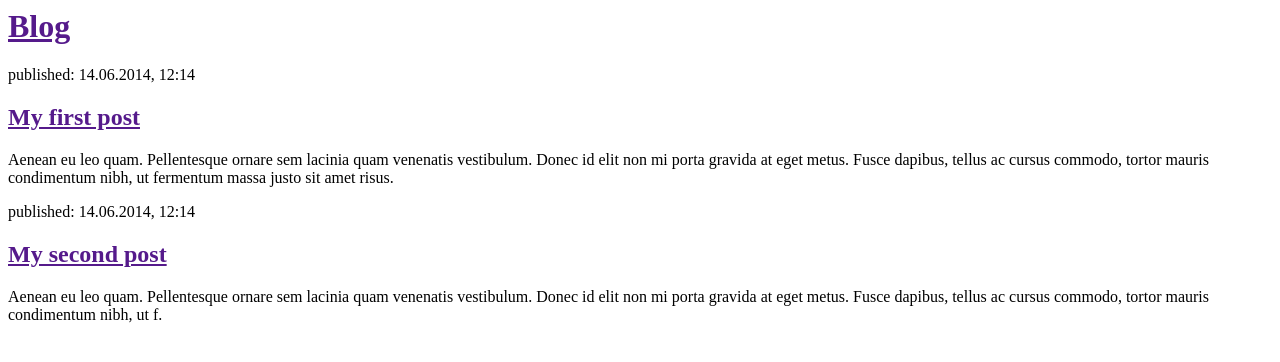
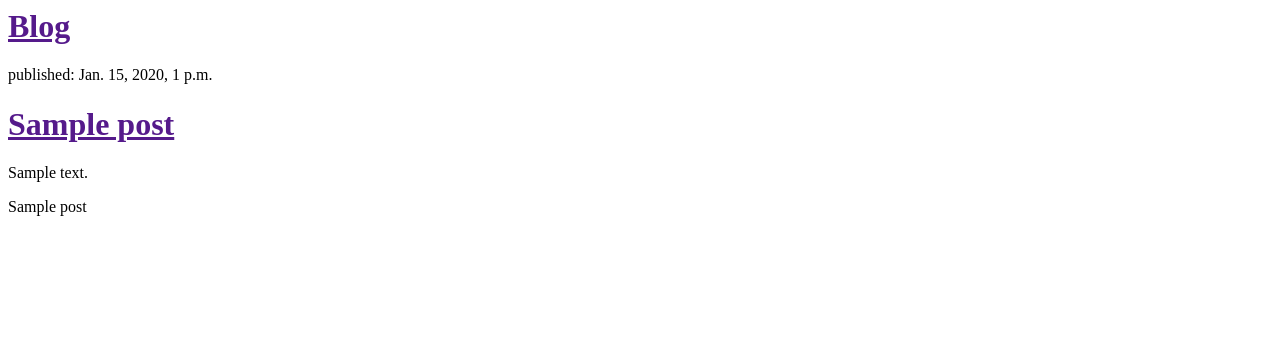
Before and after one commit to RagazziMoscow/my-first-blog, a Django app: template miniblog/templates/miniblog/post_list.html in a window 1280 px wide. Shown: the top 362 px of the page. Run offline with Django 3.2, Linux system fonts and the light colour scheme; the template is opened without the code that fills it: values that come from a table or form of the project are taken from there, others are empty; tables that the repository leaves empty hold one stand-in row (values such as "Sample post").

Commit message:
Modified templates to show posts as a list

```diff
--- a/miniblog/templates/miniblog/post_list.html
+++ b/miniblog/templates/miniblog/post_list.html
@@ -7,18 +7,13 @@
                 <h1><a href="">Blog</a></h1>
             </div>
 
-            <div>
-                <p>published: 14.06.2014, 12:14</p>
-                <h2><a href="">My first post</a></h2>
-                <p>Aenean eu leo quam. Pellentesque ornare sem lacinia quam venenatis vestibulum. Donec id elit non mi porta gravida at eget metus. Fusce dapibus, tellus ac cursus commodo, tortor mauris condimentum nibh, ut fermentum massa justo sit amet risus.</p>
-            </div>
-
-            <div>
-                <p>published: 14.06.2014, 12:14</p>
-                <h2><a href="">My second post</a></h2>
-                <p>Aenean eu leo quam. Pellentesque ornare sem lacinia quam venenatis vestibulum. Donec id elit non mi porta gravida at eget metus. Fusce dapibus, tellus ac cursus commodo, tortor mauris condimentum nibh, ut f.</p>
-            </div>
+            {% for post in posts %}
+                <div>
+                <p>published: {{ post.published_date }}</p>
+                <h1><a href="">{{ post.title }}</a></h1>
+                <p>{{ post.text|linebreaksbr }}</p>
+                {{ post }}
+                </div>
+            {% endfor %}
         </body>
-
-
     </html>
--- a/miniblog/views.py
+++ b/miniblog/views.py
@@ -1,6 +1,10 @@
 from django.shortcuts import render
+from django.utils import timezone
+from .models import Post
+
 
 # Create your views here.
 
 def post_list(request):
-    return render(request, 'miniblog/post_list.html', {})
+    posts = Post.objects.filter(published_date__lte=timezone.now()).order_by('published_date')
+    return render(request, 'miniblog/post_list.html', {'posts': posts})
```
